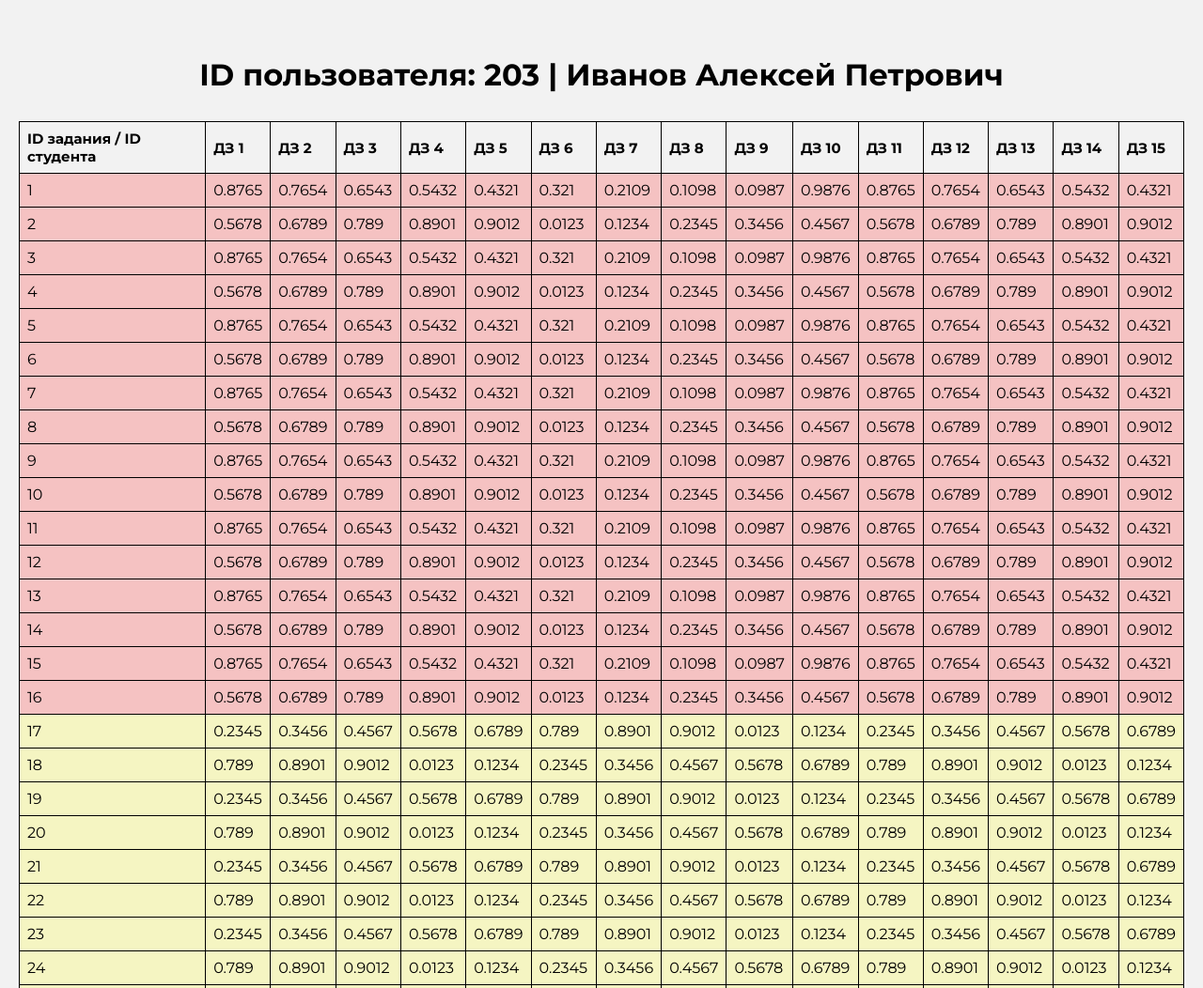
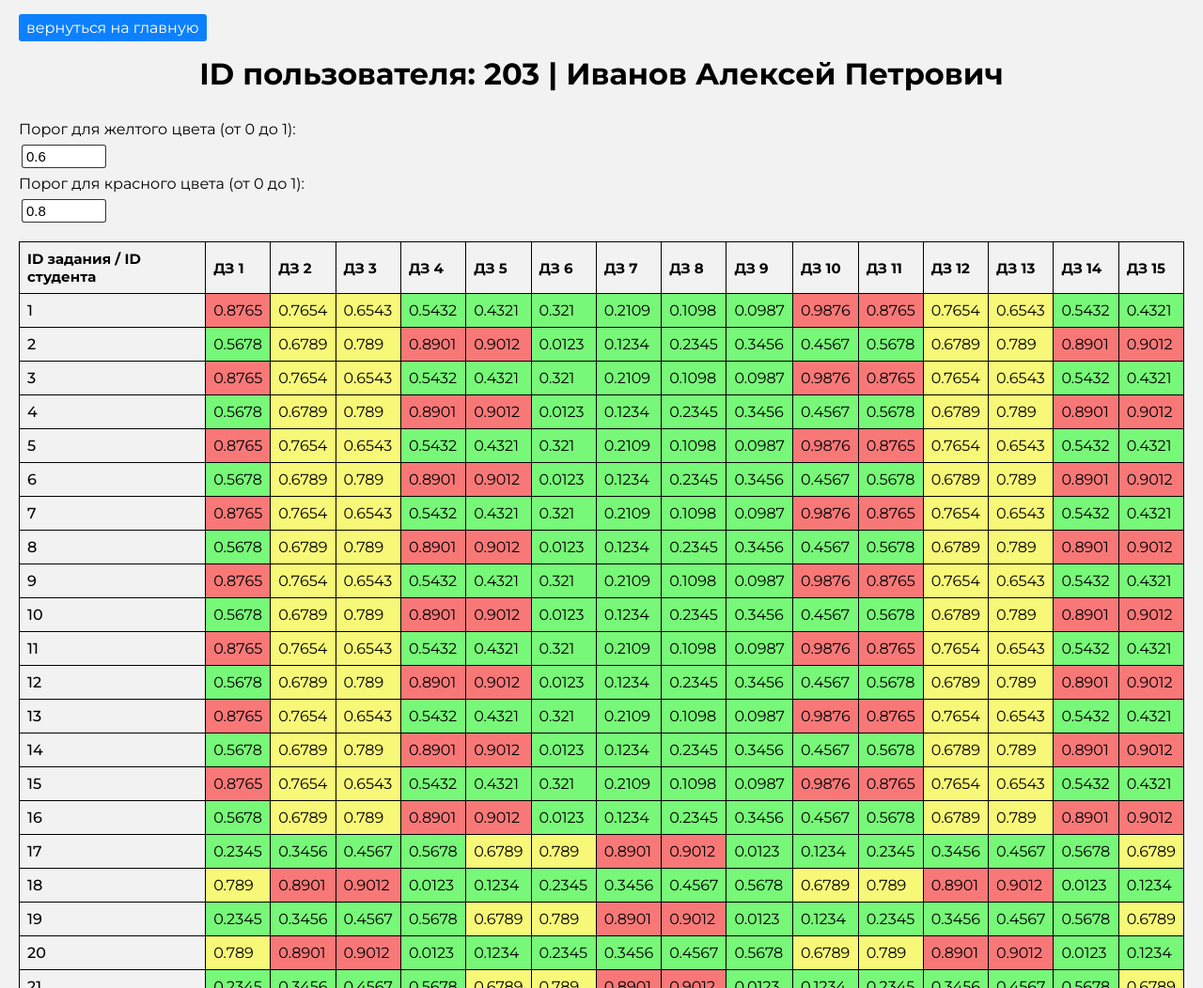
Before and after one commit to open-cu/code-cheating, a website built with Vite: page front/user/index.html in a window 1280 px wide. Shown: the top 1052 px of the page at 94% size. Built offline with nearby package versions, Linux system fonts and the light colour scheme.

Commit message:
feat: add custom value thresholds and edit colors

```diff
--- a/front/styles.css
+++ b/front/styles.css
@@ -31,6 +31,10 @@ th, td {
     cursor: pointer;
 }
 
+#users-table tbody tr:hover {
+    background-color: #e0dddd;
+}
+
 .sort-buttons-container {
     display: flex;
     gap: 10px;
@@ -61,24 +65,89 @@ th, td {
 }
 
 .red-row {
-    background-color: rgba(255, 0, 0, 0.2);
+    background-color: rgba(255, 0, 0, 0.5);
 }
 .yellow-row {
-    background-color: rgba(255, 255, 0, 0.2);
+    background-color: rgba(255, 255, 0, 0.5);
 }
 .green-row {
-    background-color: rgba(0, 255, 0, 0.2);
+    background-color: rgba(0, 255, 0, 0.5);
 }
 .red-row:hover {
-    background-color: rgba(255, 0, 0, 0.4);
+    background-color: rgba(255, 0, 0, 0.8);
 }
 .yellow-row:hover {
-    background-color: rgba(255, 255, 0, 0.4);
+    background-color: rgba(255, 255, 0, 0.8);
 }
 .green-row:hover {
-    background-color: rgba(0, 255, 0, 0.4);
+    background-color: rgba(0, 255, 0, 0.8);
 }
 
 #coefficients-table thead th {
     font-size: 15px;
 }
+
+td:has(.user-link-cell) {
+    position: relative;
+    overflow: hidden;
+}
+
+td:hover:has(.user-link-cell) {
+    background-color: #e0dddd;
+    cursor: pointer;
+}
+
+.user-link-cell {
+    display: block;
+    text-decoration: none;
+    color: #000000;
+    font-weight: 500;
+    position: absolute;
+    top: 0;
+    left: 0;
+    width: 100%;
+    height: 100%;
+    padding: 8px;
+}
+
+.thresholds {
+    margin-bottom: 20px;
+    display: flex;
+    flex-direction: column;
+    gap: 7px;
+}
+
+.thresholds label {
+    font-size: 16px;
+}
+
+.thresholds input {
+    margin-left: 3px;
+    width: 80px;
+    font-size: 15px;
+    border-radius: 3px;
+    border: 1px solid rgba(0, 0, 0, 0.8);
+    padding: 3px 4px;
+
+}
+
+.btn-main-page {
+    font-size: 16px;
+    border: none;
+    padding: 5px 8px;
+    text-decoration: none;
+    margin: 40px 0 10px 0;
+    border-radius: 3px;
+    overflow: hidden;
+    background-color: rgba(0, 123, 255, 0.95);
+    color: white;
+    transition: 0.3s;
+}
+
+.btn-main-page:hover {
+    background-color: rgba(0, 123, 255, 0.85);
+}
+
+#user-details h1 {
+    margin-top: 20px;
+}
--- a/front/user/index.html
+++ b/front/user/index.html
@@ -11,7 +11,16 @@
     <script type="module" src="./user.js" defer></script>
 </head>
 <body id="user-details">
+<a href="/" class="btn-main-page">вернуться на главную</a>
 <h1 id="user-header"></h1>
+
+<div class="thresholds">
+    <label for="yellow-threshold">Порог для желтого цвета (от 0 до 1): </label>
+    <input type="number" id="yellow-threshold" min="0" max="1" step="0.01" value="0.6">
+    <label for="red-threshold">Порог для красного цвета (от 0 до 1): </label>
+    <input type="number" id="red-threshold" min="0" max="1" step="0.01" value="0.8">
+</div>
+
 <table id="coefficients-table">
     <thead>
     <tr></tr>
--- a/front/user/user.js
+++ b/front/user/user.js
@@ -1,6 +1,27 @@
 import { coefficients } from '../mocks/coefficients.js';
 
 document.addEventListener('DOMContentLoaded', () => {
+    function getThresholdValues() {
+        const yellowThresholdInput = document.getElementById('yellow-threshold');
+        const redThresholdInput = document.getElementById('red-threshold');
+
+        const yellowThreshold = yellowThresholdInput ? parseFloat(yellowThresholdInput.value) || 0.6 : 0.6;
+        const redThreshold = redThresholdInput ? parseFloat(redThresholdInput.value) || 0.8 : 0.8;
+        return { yellowThreshold, redThreshold };
+    }
+
+    function getCellClass(coefficient) {
+        const { yellowThreshold, redThreshold } = getThresholdValues();
+
+        if (coefficient > redThreshold) {
+            return 'red-row';
+        } else if (coefficient > yellowThreshold) {
+            return 'yellow-row';
+        } else {
+            return 'green-row';
+        }
+    }
+
     function fetchUserData() {
         const users = coefficients.table;
 
@@ -17,31 +38,29 @@ document.addEventListener('DOMContentLoaded', () => {
             thead.appendChild(th);
         });
 
-        function getRowClass(user) {
-            const sum = user.coefficients.reduce((acc, item) => acc + item.coefficient, 0);
+        const tbody = document.querySelector('#coefficients-table-body');
+        tbody.innerHTML = '';
 
-            if (sum > 8) {
-                return 'red-row';
-            } else if (sum > 7) {
-                return 'yellow-row';
-            } else {
-                return 'green-row';
-            }
-        }
-
-        const tbody = document.querySelector('#coefficients-table-body');
         users.forEach(user => {
             const row = document.createElement('tr');
-            row.className = getRowClass(user);
 
             const idCell = document.createElement('td');
-            idCell.textContent = user.id_user;
+            const link = document.createElement('a');
+            link.href = `http://127.0.0.1:8080/user/?id=${user.id_user}`;
+            link.textContent = user.id_user;
+            link.classList.add('user-link-cell');
+            idCell.appendChild(link);
             row.appendChild(idCell);
 
             const userCoefficients = user.coefficients.map(item => item.coefficient);
             homeworkIds.forEach(id => {
                 const td = document.createElement('td');
                 const coefficient = userCoefficients.find((_, index) => user.coefficients[index]?.id_homework === id) || '-';
+
+                if (typeof coefficient === 'number') {
+                    td.className = getCellClass(coefficient);
+                }
+
                 td.textContent = coefficient;
                 row.appendChild(td);
             });
@@ -50,5 +69,12 @@ document.addEventListener('DOMContentLoaded', () => {
         });
     }
 
+    const yellowThresholdInput = document.getElementById('yellow-threshold');
+    const redThresholdInput = document.getElementById('red-threshold');
+    if (yellowThresholdInput && redThresholdInput) {
+        yellowThresholdInput.addEventListener('input', fetchUserData);
+        redThresholdInput.addEventListener('input', fetchUserData);
+    }
+
     fetchUserData();
 });
```
Also changed, not shown: front/index.html (+10 -0 lines), front/main.js (+22 -9 lines). Lines whose indentation alone changed are shown as unchanged.
